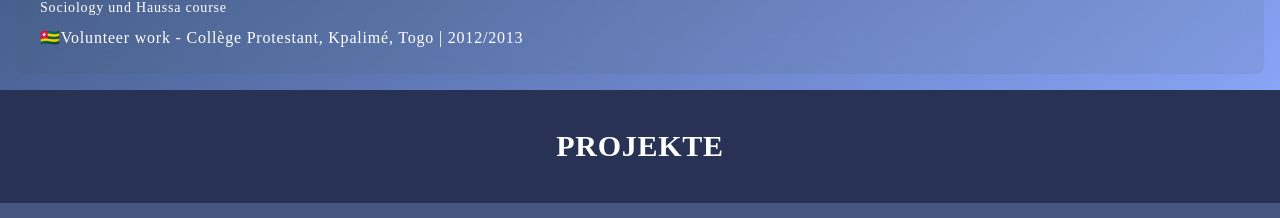
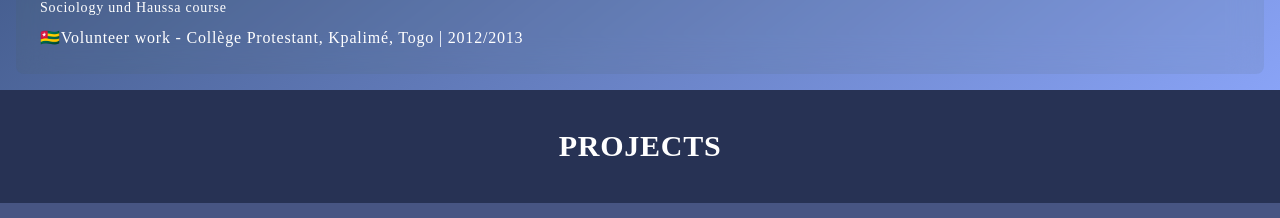
Before and after one commit to Fredmpk/Portfolio, a Next.js app: page / in a window 1280 px wide. Shown: the part 3440-3658 px from the top of the page. Built offline with nearby package versions, Linux system fonts and the light colour scheme.

Commit message:
changed hero size

```diff
--- a/src/app/components/hero.tsx
+++ b/src/app/components/hero.tsx
@@ -39,7 +39,7 @@ export default function Hero() {
 "
     >
       <div
-        className={`bg-[url('/images/hero-bg-sm.png')] md:bg-[url('/images/hero-bg.jpg')] bg-cover bg-center h-[55vh] sm:h-[60vh] md:w-1/2 md:h-[90vh]`}
+        className={`bg-[url('/images/hero-bg-sm.png')] md:bg-[url('/images/hero-bg.jpg')] bg-cover bg-center h-[51vh] sm:h-[60vh] md:w-1/2 md:h-[90vh]`}
       />
       <div className="md:w-1/2 h-[40vh] sm:h-[35vh] md:h-auto flex flex-col items-center justify-between py-5 sm:py-10 md:py-28">
         <h1
--- a/src/app/components/projects.tsx
+++ b/src/app/components/projects.tsx
@@ -10,7 +10,7 @@ export function Projects() {
         id="projects"
       >
         <h1 className="tracking-wide text-xl md:text-3xl text-white font-bold">
-          PROJEKTE
+          PROJECTS
         </h1>
       </div>
       <Carousel />
```
